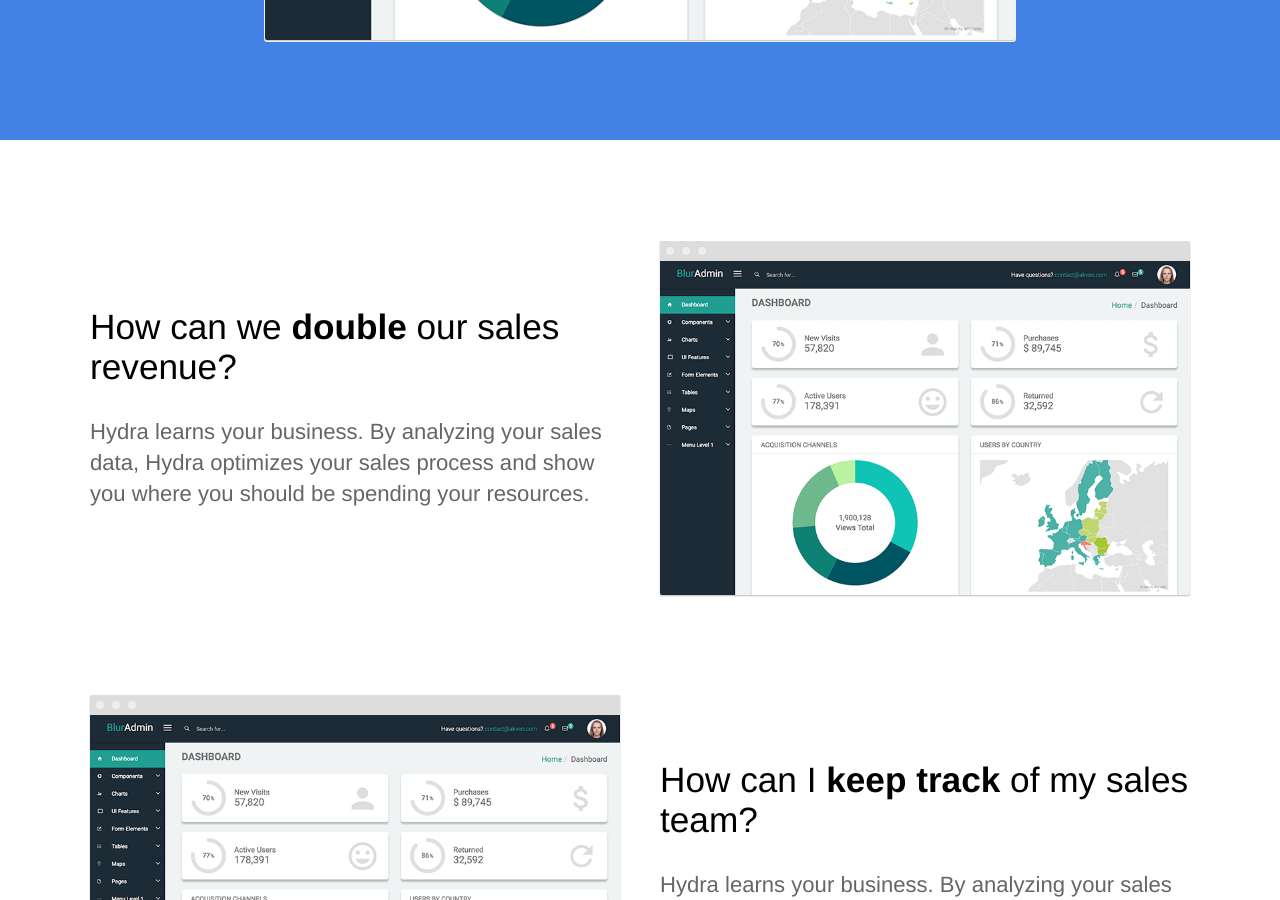
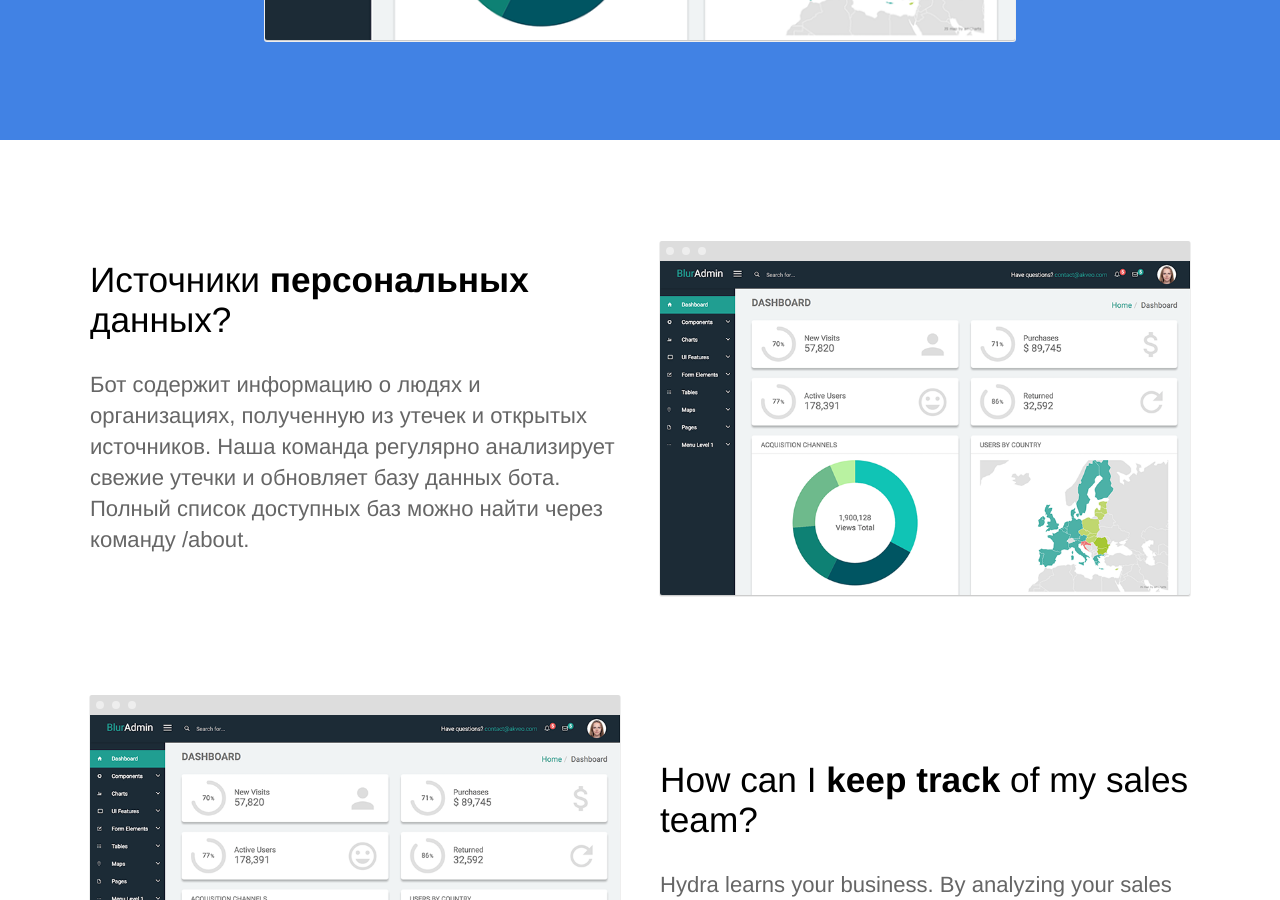
Before and after one commit to usersboxbots/usersboxbots.github.io, a Jekyll site: the page built from index.html, in a window 1280 px wide and 900 px high, scrolled down 838 px. Built offline with Jekyll 4.4.1, drawn with Linux system fonts in a browser that asks for light colours.

Commit message:
Update index.html

```diff
--- a/index.html
+++ b/index.html
@@ -17,8 +17,8 @@ description: Проверь, не утекли ли твои персональ
 	<section>
 		<div class="container flex">
 			<div class="text editable">
-				<h2>How can we <strong>double</strong> our sales revenue?</h2>
-				<p>Hydra learns your business. By analyzing your sales data, Hydra optimizes your sales process and show you where you should be spending your resources. </p>
+				<h2>Источники <strong>персональных</strong> данных?</h2>
+				<p>Бот содержит информацию о людях и организациях, полученную из утечек и открытых источников. Наша команда регулярно анализирует свежие утечки и обновляет базу данных бота. Полный список доступных баз можно найти через команду /about. </p>
 			</div>
 			<div class="image">
 				<img src="{{ site.baseurl }}/images/dashboard.png" alt="Screenshot" class="screenshot editable" />
```
